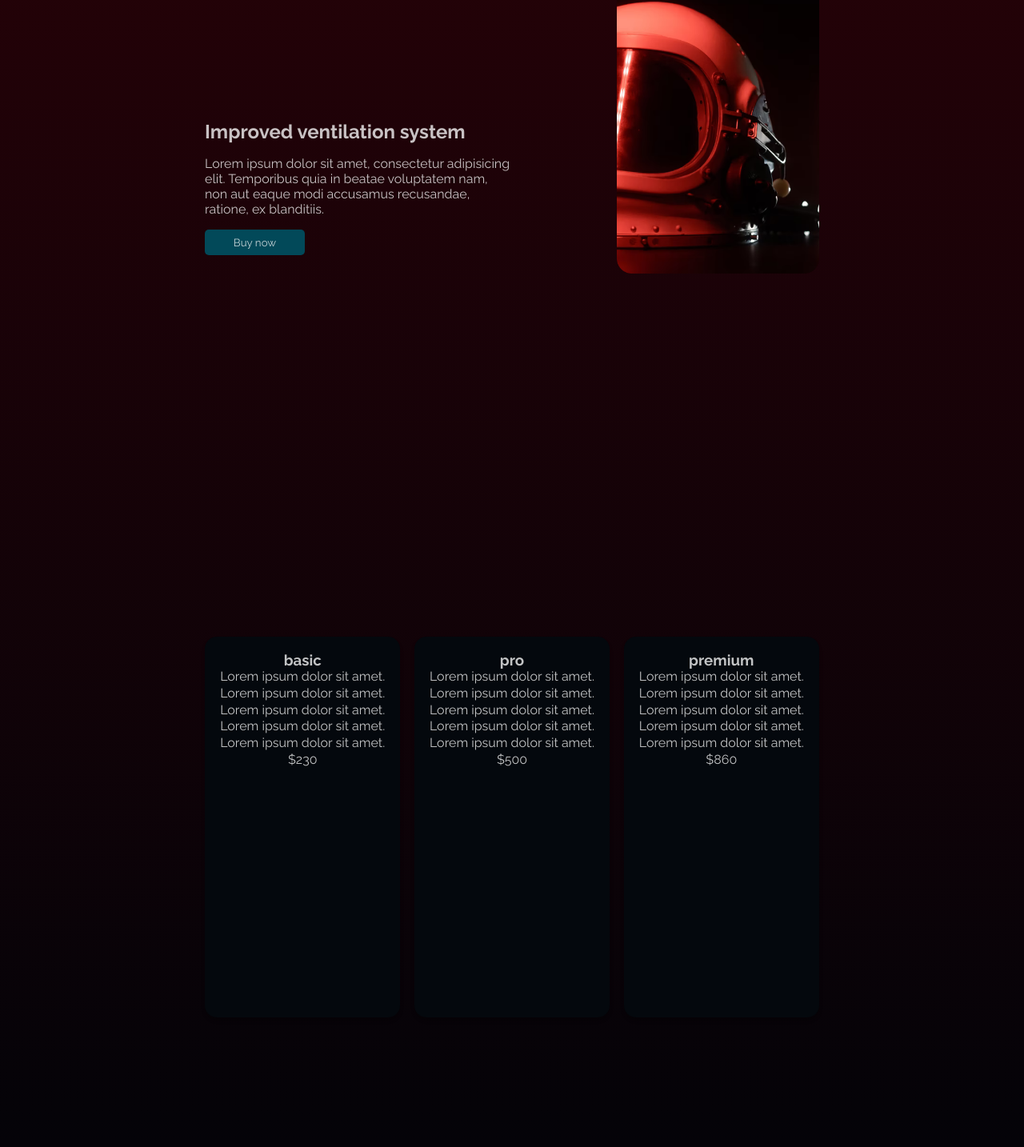
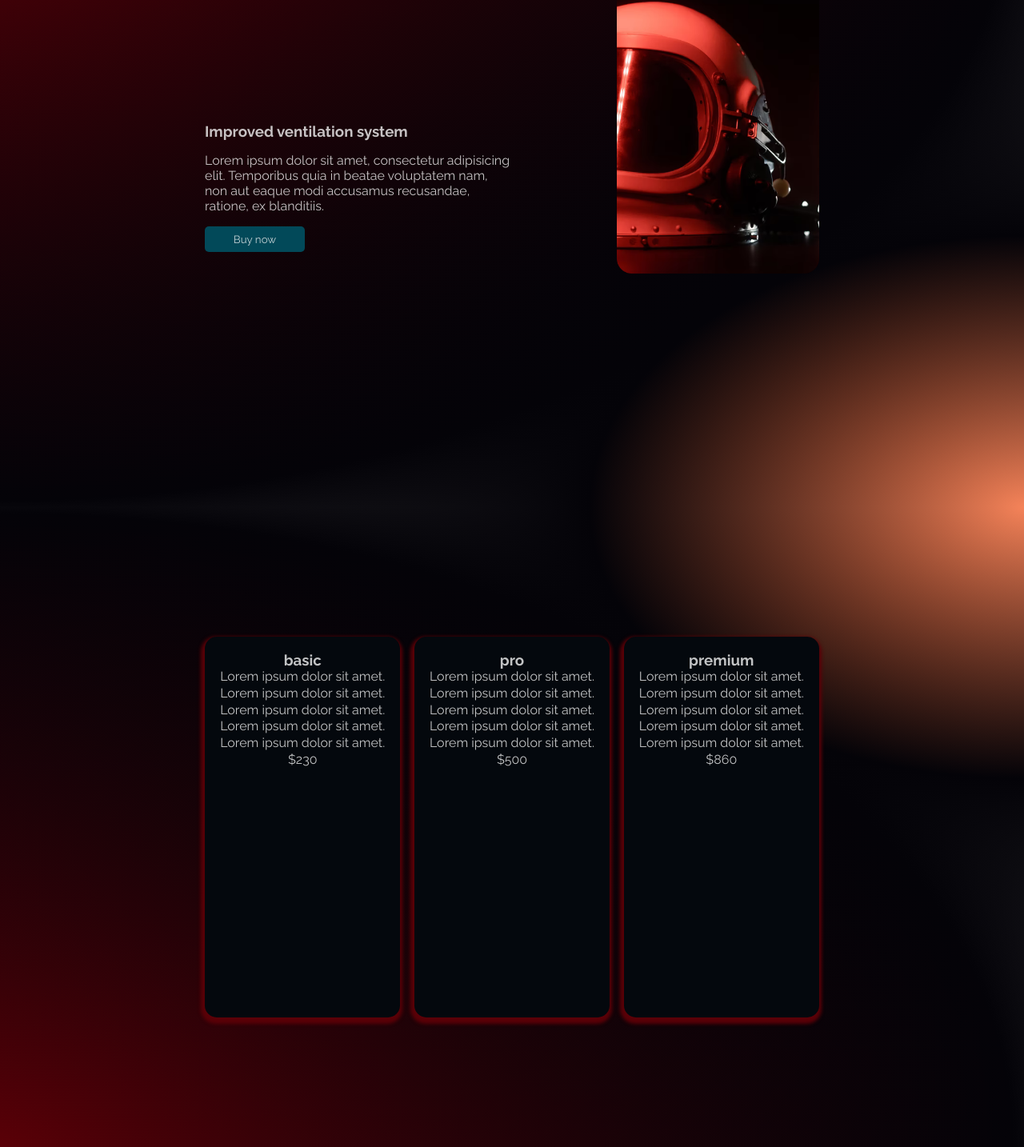
Before and after one commit to salawu-ahmed/rocketeer.helmets, a plain HTML site: page index.html in a window 1280 px wide. Shown: the part 2606-4040 px from the top of the page at 80% size. Drawn offline with Linux system fonts and the light colour scheme.

Commit message:
background fixed

```diff
--- a/index.html
+++ b/index.html
@@ -45,7 +45,7 @@
         </div>
     </section>
 
-    <section class="product__page section__layout" id="product">
+    <section class="product__page section__layout product__page1" id="product">
         <div class="product section__container">
             <div class="product__image product__image1">
             </div>
@@ -57,7 +57,8 @@
         </div>
     </section>
 
-    <section class="product__page section__layout"  id="product">
+    <section class="second__ellipse">
+        <section class="product__page section__layout product__page2"  id="product">
             <div class="product section__container">
                 <div class="product__text">
                     <h1>Improved ventilation system</h1>
@@ -67,6 +68,7 @@
                 <div class="product__image product__image2">
                 </div>
             </div>
+        </section>
     </section>
 
     <section class="pricing__page section__layout"  id="pricing">
--- a/styles.css
+++ b/styles.css
@@ -44,10 +44,7 @@ a {
     color: var(--general-text);
 }
 body{
-    /* background: repeating-radial-gradient(rgba(4, 8, 13, .9), #08060B,rgba(242, 100, 48, .9)); */
-    /* background: repeating-radial-gradient(#5A0007, #040308 , #5A0007); */
-    background: linear-gradient(#5A0007, #040308) ;
-    background: linear-gradient("ltr", #5A0007, #040308);
+
 }
 
 
@@ -140,6 +137,9 @@ form input[type='email'] {
 /* about-us */
 .about-us__page{
     font-family: 'Raleway', sans-serif;
+    /* background: radial-gradient(farthest-side at 99% 99%,#5A0007 ,#040308, #5A0007); */
+    /* background: repeating-radial-gradient(circle at 99% 99%,#F26430 ,#040308,#040308 ,#040308,#040308,#040308, #5A0007); */
+    background: repeating-radial-gradient(circle at 99% 99%,#F26430 ,#040308,#040308 ,#040308,#040308,#040308, #5A0007);
 }
 .about-us{
     padding: 3rem 5rem;
@@ -160,6 +160,7 @@ form input[type='email'] {
 .about-us h2 {
     font-size: 24px;
 }
+
 
 .product{
     display: flex;
@@ -217,5 +218,19 @@ form input[type='email'] {
     line-height: 1.3rem;
     padding: 1.2rem;
     border-radius: 15px;
-    box-shadow: 0 4px 4px 0 rgb(0, 0, 0, .25)  ;
+    box-shadow: -1px 4px 4px 4px #5A0007 ;
 }
+
+
+.about-us__page,
+.product__page2{
+    background:
+        radial-gradient(farthest-corner at right bottom,rgba(242, 100, 48, .8) ,#040308 30% , transparent),
+        radial-gradient(farthest-corner at top left , #5A0007,#040308 70%, transparent);
+}
+.product__page1,
+.pricing__page{
+    background:
+        radial-gradient(farthest-corner at top right,rgba(242, 100, 48, .8) ,#040308 30% , transparent),
+        radial-gradient(farthest-corner at left bottom , #5A0007,#040308 70%, transparent);
+}
```
Lines whose indentation alone changed are shown as unchanged.
